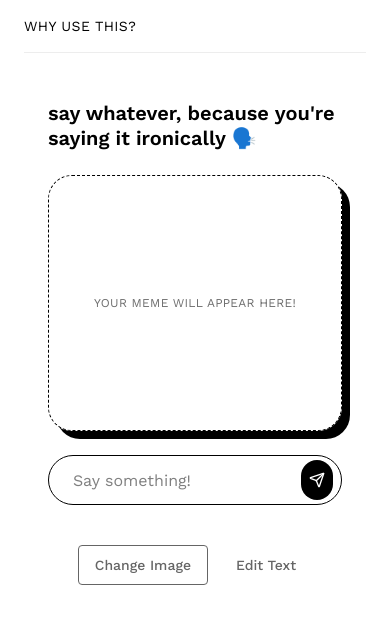
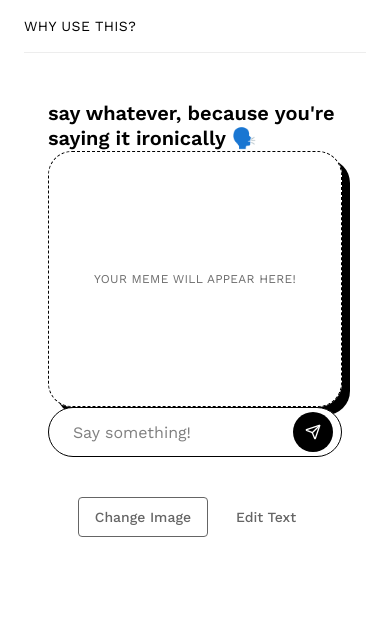
Before and after one commit to nguyenv119/ironic, a Next.js app: page / in a window 390 px wide. Shown: the top 624 px of the page. Built offline with nearby package versions, Linux system fonts and the light colour scheme.

Commit message:
style: spacing dependant on screen size

```diff
--- a/src/app/page.tsx
+++ b/src/app/page.tsx
@@ -14,7 +14,7 @@ export default async function HomePage() {
         </div>
       </header>
 
-      <main className="mx-auto flex w-full max-w-5xl flex-col gap-6 px-6 py-12">
+      <main className="mx-auto flex w-full max-w-5xl flex-col sm:gap-6 lg:gap-12 px-6 py-12">
         <section className="space-y-6 mx-auto w-full max-w-3xl">
           <h3 className="text-xl font-semibold leading-tight">
             say whatever, because you&apos;re saying it ironically 🗣️
--- a/src/components/meme/meme-workspace.tsx
+++ b/src/components/meme/meme-workspace.tsx
@@ -58,9 +58,9 @@ export function MemeWorkspace() {
 
   return (
     <section className="flex w-full flex-col items-center gap-10 lg:gap-12">
-      <div className="flex w-full max-w-3xl flex-col items-center gap-6">
+      <div className="flex w-full max-w-3xl flex-col items-center sm:gap-6 lg:gap-12">
         <div className="w-full">
-          <div className="flex flex-col gap-6">
+          <div className="flex flex-col sm:gap-6 lg:gap-12">
             <div className="flex w-full justify-start">
               <div ref={previewRef} className="w-full">
               {activeMeme ? (
@@ -94,7 +94,7 @@ export function MemeWorkspace() {
         </div>
         <form onSubmit={handleSubmit} className="w-full max-w-5xl">
           <div className="w-full rounded-full border border-black bg-white px-4 pr-2 py-1 overflow-hidden">
-            <div className="flex items-center gap-2">
+            <div className="flex items-center sm:gap-2 lg:gap-6">
               <input
                 id="meme-input"
                 value={input}
```
